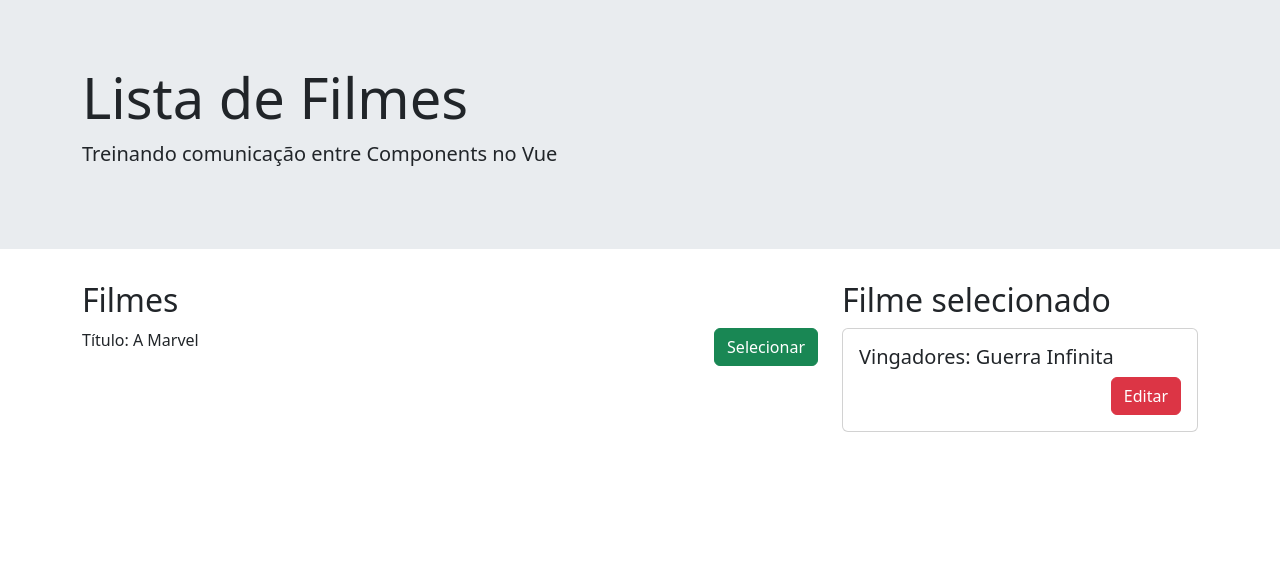
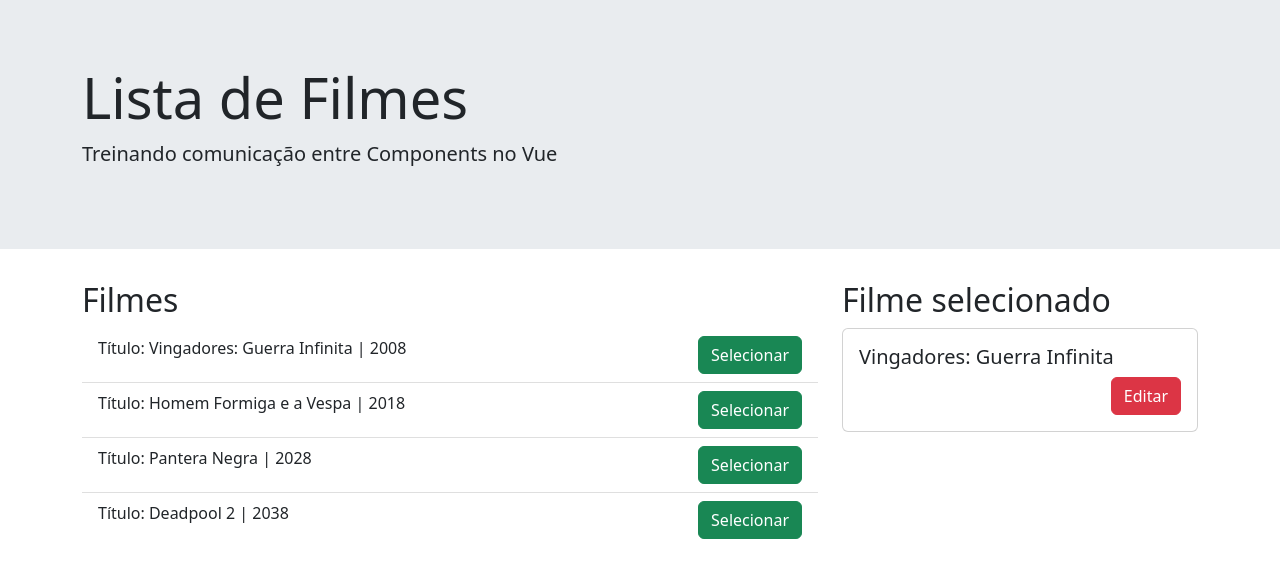
Before and after one commit to Under0Cover/vue, a Vue app in the folder udemy_plinio/vue_cli/vue-components-comunicacao/: page / in a window 1280 px wide. Shown: the top 578 px of the page. Built offline with nearby package versions, Linux system fonts and the light colour scheme.

Commit message:
atalho para passar objeto inteiro como props

```diff
--- a/udemy_plinio/vue_cli/vue-components-comunicacao/src/components/FilmesLista.vue
+++ b/udemy_plinio/vue_cli/vue-components-comunicacao/src/components/FilmesLista.vue
@@ -7,12 +7,12 @@
       <h2>Filmes</h2>
 
         <ul class="list-group list-group-flush">
-          <!-- <FilmesListaIten
-            v-for="(filme, index) in filmes"
-            :key="index"
-            :filmeTitulo="filme" /> -->
+          <FilmesListaIten
+            v-for="filme in filmes"
+            :key="filme.id"
+            v-bind="filme"/>
         </ul>
-        <FilmesListaIten filmeTitulo="A Marvel"/>
+        <!-- <FilmesListaIten filmeTitulo="A Marvel"/> -->
     </div>
 
     <!-- coluna 2 -->
@@ -38,10 +38,10 @@ export default {
     data() {
      return {
       filmes: [
-        "Vingadores: Guerra Infinita",
-        "Homem Formiga e a Vespa",
-        "Pantera Negra",
-        "Deadpool 2"
+        { id: 1, titulo: "Vingadores: Guerra Infinita", ano:2008 },
+        { id: 2, titulo: "Homem Formiga e a Vespa", ano:2018 },
+        { id: 3, titulo: "Pantera Negra", ano:2028 },
+        { id: 4, titulo: "Deadpool 2", ano:2038 }
       ]
     }
   }
--- a/udemy_plinio/vue_cli/vue-components-comunicacao/src/components/FilmesListaIten.vue
+++ b/udemy_plinio/vue_cli/vue-components-comunicacao/src/components/FilmesListaIten.vue
@@ -1,6 +1,6 @@
 <template>
     <li class="list-group-item">
-        <span>{{ filmeTituloConcatenado }}</span>
+        <span>{{ filmeTituloConcatenado }} | {{ ano }} </span>
         <button class="btn btn-success float-right">Selecionar</button>
     </li>
 </template>
@@ -8,24 +8,22 @@
 <script>
     export default {
         props: {
-            filmeTitulo: {
+            titulo: {
                 type: String,
-                // required: true,
-                default() {
-                    return 'Os Vingadores'
-                },
-                validator(filmeTitulo) {
-                    return filmeTitulo.includes('Marvel');
-                }
+                required: true
+            },
+            ano: {
+                type: Number,
+                required: true
             }
         },
         computed: {
             filmeTituloConcatenado(){
-                return `Título: ${this.filmeTitulo}`
+                return `Título: ${this.titulo}`
             }
         },
         created(){
-            console.log('Filme título: ', this.filmeTitulo)
+            console.log('Filme título: ', this.titulo)
         }
     }
 </script>
```
